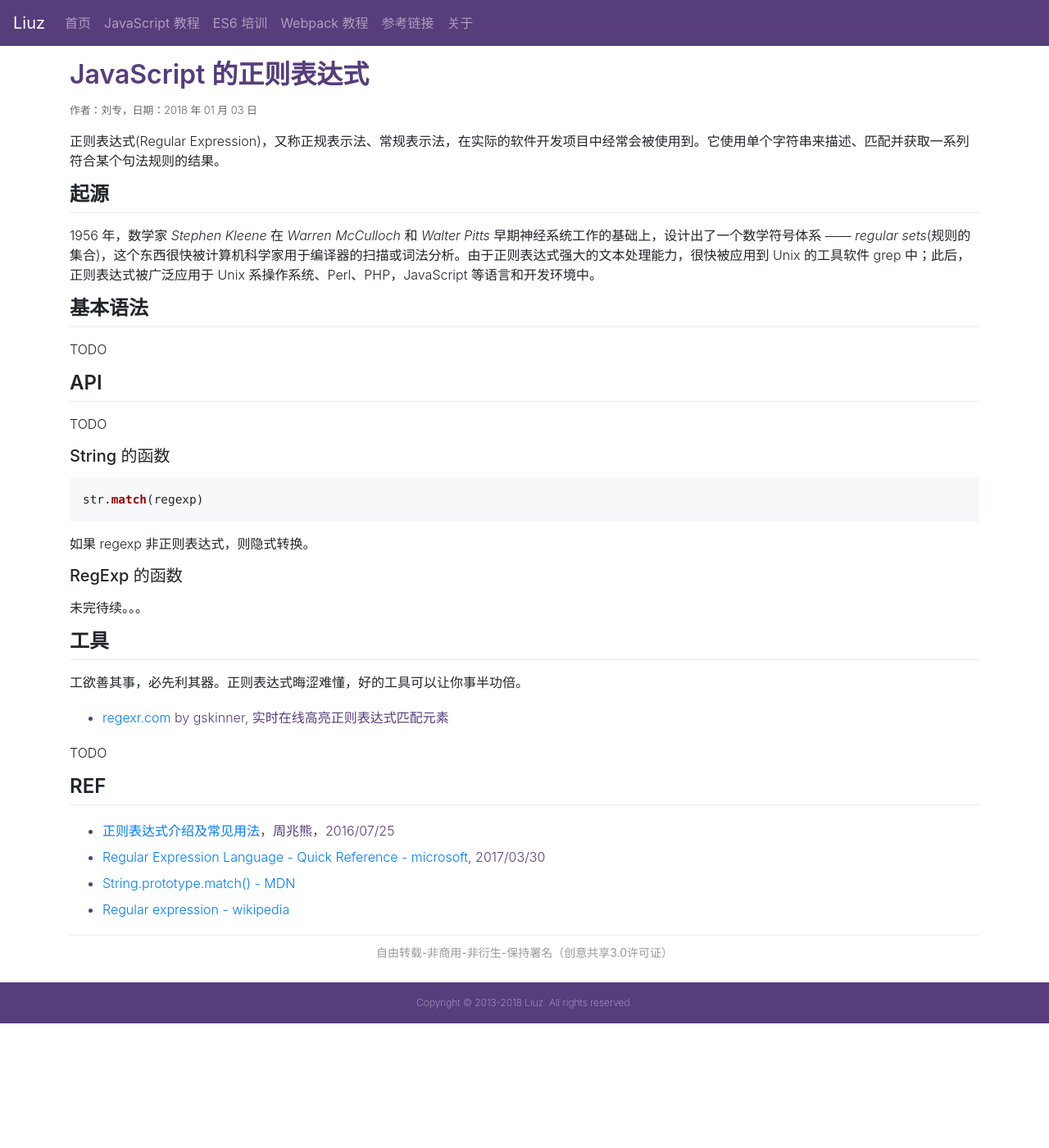
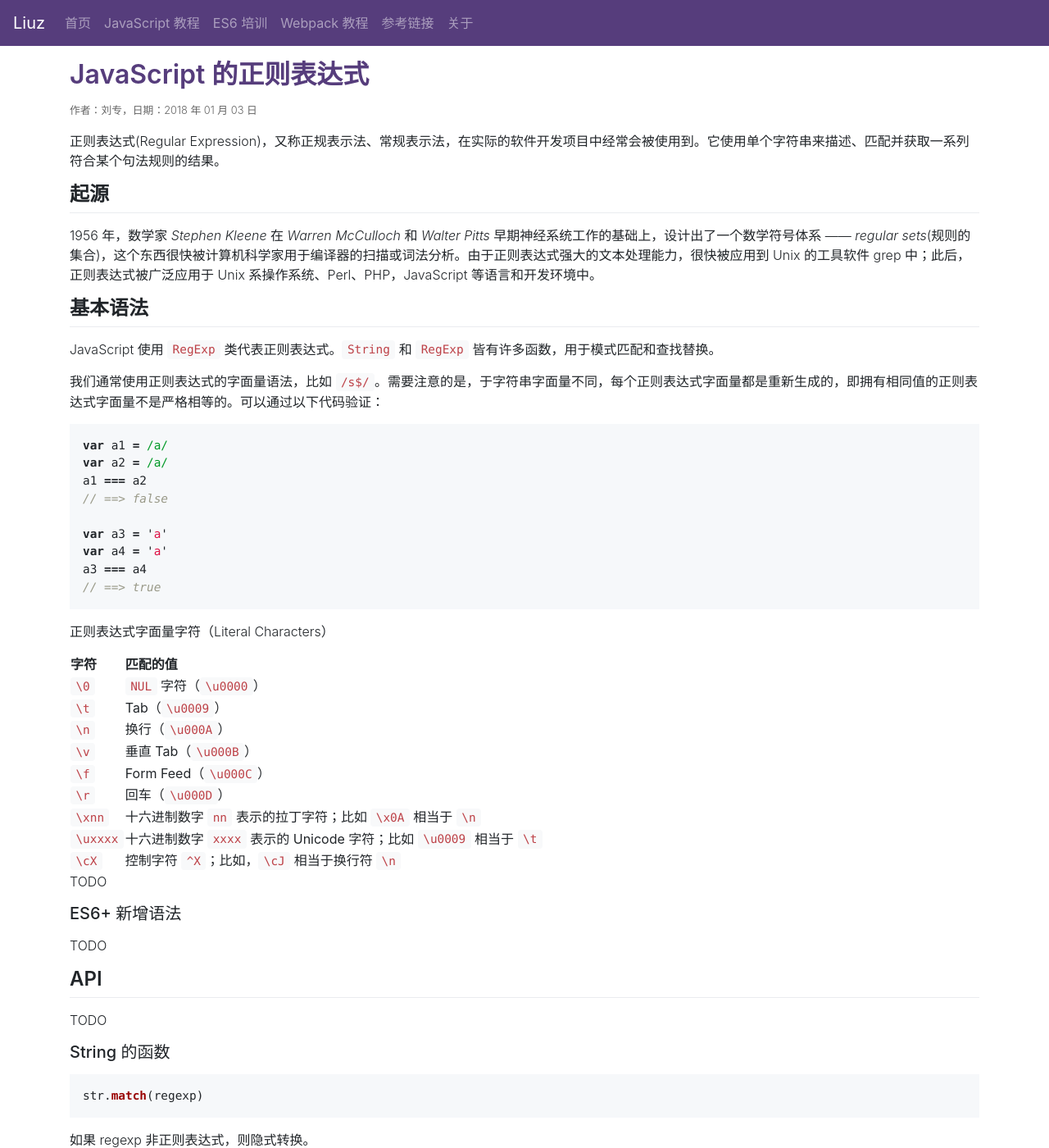
Before and after one commit to liuzhuan/liuzhuan.github.io, a Jekyll site: the page built from _posts/2018-01-03-js-regexp-usage.md, in a window 1280 px wide and 1400 px high. Shown: the whole window at 82% size. Built offline with Jekyll 4.4.1, drawn with Linux system fonts in a browser that asks for light colours; nearby versions of some CDN libraries; some of the changed text lies outside the part shown.

Commit message:
adding basic literal characters

````diff
--- a/_posts/2018-01-03-js-regexp-usage.md
+++ b/_posts/2018-01-03-js-regexp-usage.md
@@ -11,6 +11,40 @@ date: 2018-01-03
 1956 年，数学家 *Stephen Kleene* 在 *Warren McCulloch* 和 *Walter Pitts* 早期神经系统工作的基础上，设计出了一个数学符号体系 —— *regular sets*(规则的集合)，这个东西很快被计算机科学家用于编译器的扫描或词法分析。由于正则表达式强大的文本处理能力，很快被应用到 Unix 的工具软件 grep 中；此后，正则表达式被广泛应用于 Unix 系操作系统、Perl、PHP，JavaScript 等语言和开发环境中。
 
 ## 基本语法
+
+JavaScript 使用 `RegExp` 类代表正则表达式。`String` 和 `RegExp` 皆有许多函数，用于模式匹配和查找替换。
+
+我们通常使用正则表达式的字面量语法，比如 `/s$/`。需要注意的是，于字符串字面量不同，每个正则表达式字面量都是重新生成的，即拥有相同值的正则表达式字面量不是严格相等的。可以通过以下代码验证：
+
+```js
+var a1 = /a/
+var a2 = /a/
+a1 === a2
+// ==> false
+
+var a3 = 'a'
+var a4 = 'a'
+a3 === a4
+// ==> true
+```
+
+正则表达式字面量字符（Literal Characters）
+
+| 字符      | 匹配的值                                                       |
+| -------- | ------------------------------------------------------------- |
+| `\0`     | `NUL` 字符（`\u0000`）                                         |
+| `\t`     | Tab（`\u0009`）                                                |
+| `\n`     | 换行（`\u000A`）                                               |
+| `\v`     | 垂直 Tab（`\u000B`）                                           |
+| `\f`     | Form Feed（`\u000C`）                                          |
+| `\r`     | 回车（`\u000D`）                                               |
+| `\xnn`   | 十六进制数字 `nn` 表示的拉丁字符；比如 `\x0A` 相当于 `\n`           |
+| `\uxxxx` | 十六进制数字 `xxxx` 表示的 Unicode 字符；比如 `\u0009` 相当于 `\t` |
+| `\cX`    | 控制字符 `^X`；比如，`\cJ` 相当于换行符 `\n`                      |
+
+TODO
+
+### ES6+ 新增语法
 
 TODO
 
@@ -40,12 +74,14 @@ TODO
 
 ## REF
 
+- [JavaScript 权威指南（第6版）][definitive] by *David Flanagan*，第10章《Pattern Matching with Regular Expressions》
 - [正则表达式介绍及常见用法][aliyun]，周兆熊，2016/07/25
-- [Regular Expression Language - Quick Reference - microsoft][ms], 2017/03/30
 - [String.prototype.match() - MDN][string.match]
 - [Regular expression - wikipedia][wiki]
+- [New regular expression features - exploring es6][es6], by *Dr. Axel Rauschmayer*
 
 [aliyun]: https://yq.aliyun.com/articles/254339
-[ms]: https://docs.microsoft.com/en-us/dotnet/standard/base-types/regular-expression-language-quick-reference
 [wiki]: https://en.wikipedia.org/wiki/Regular_expression
 [string.match]: https://developer.mozilla.org/en-US/docs/Web/JavaScript/Reference/Global_Objects/String/match
+[definitive]: https://book.douban.com/subject/5303032/
+[es6]: http://exploringjs.com/es6/ch_regexp.html
````
